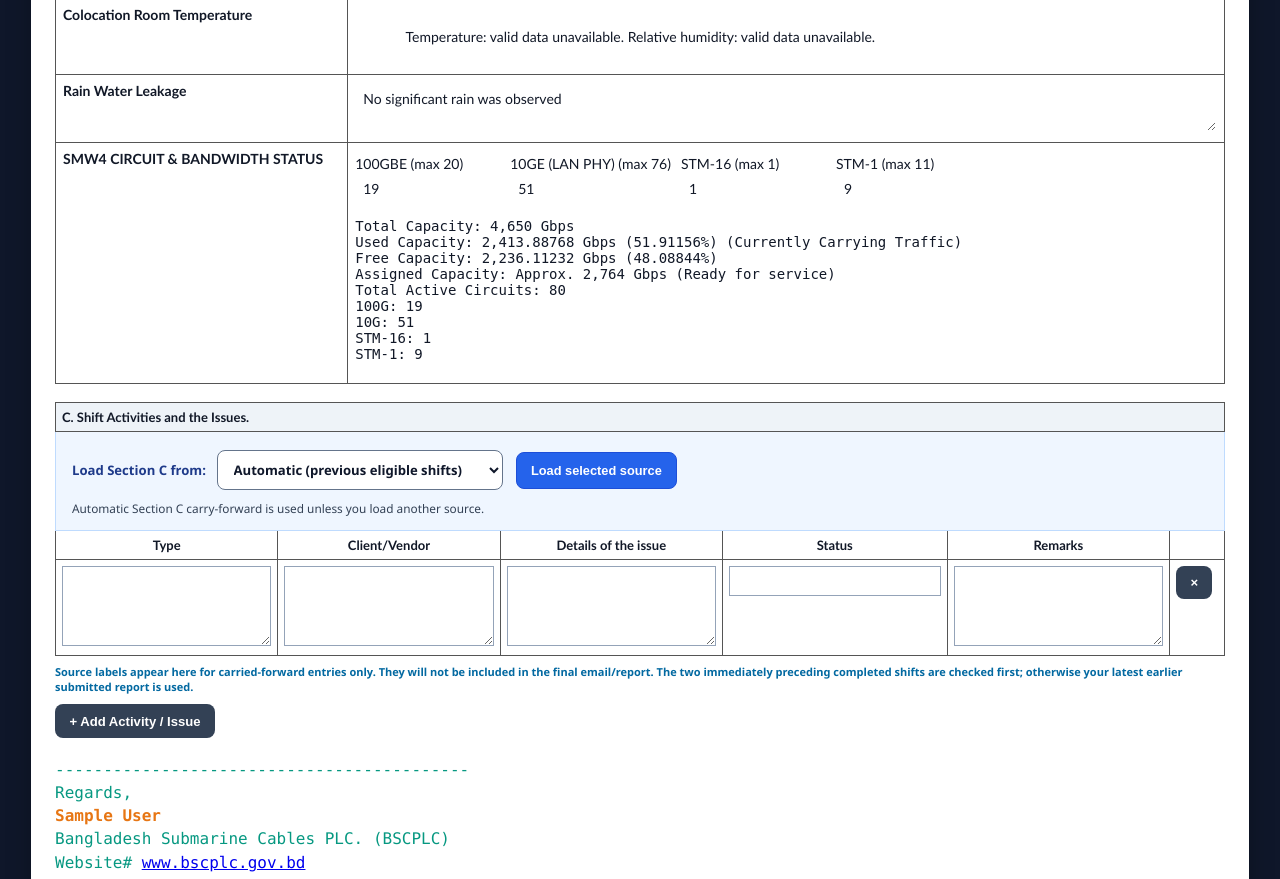
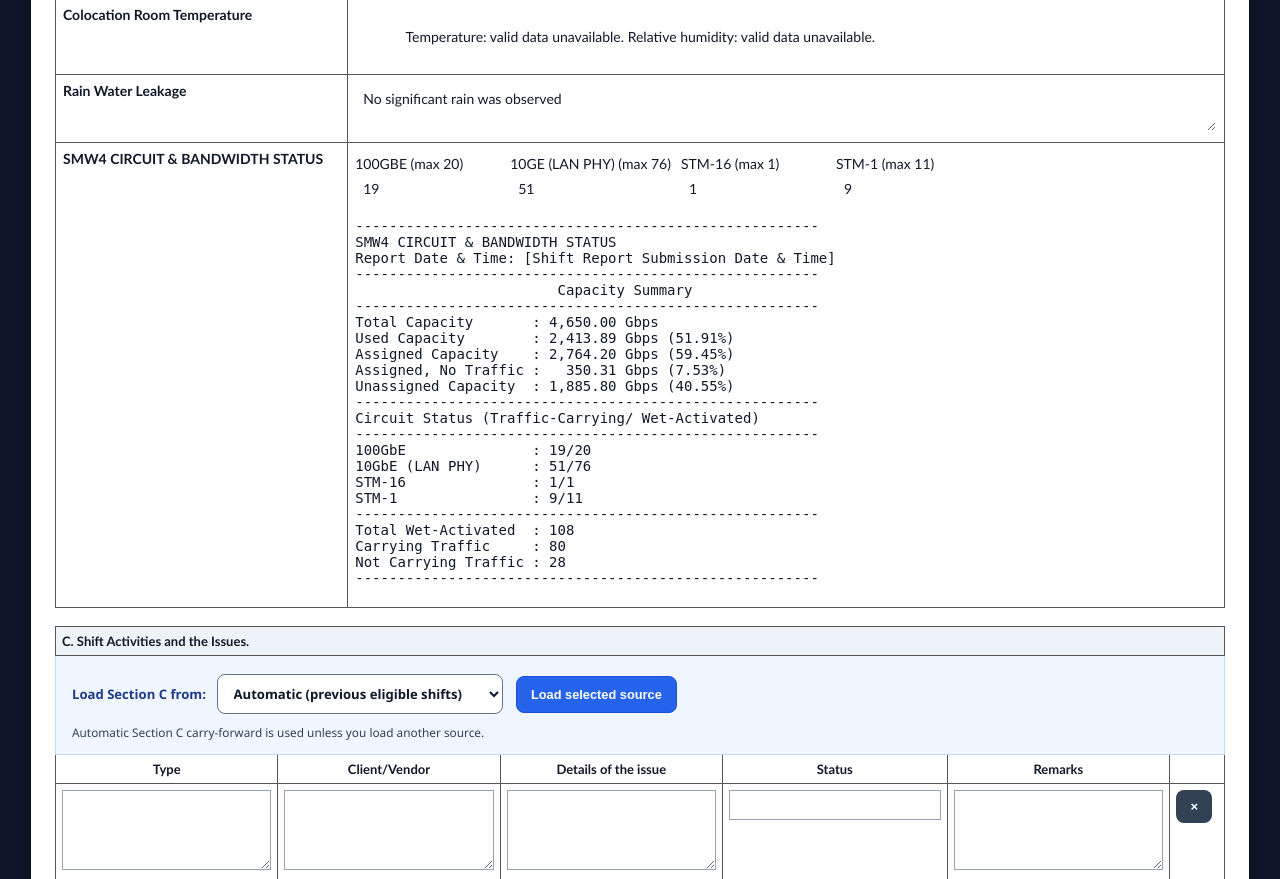
Before and after one commit to JsayeedR/sysmonitor, a Django app: page /shift-report/ in a window 1280 px wide. Shown: the part 1429-2308 px from the top of the page. Run offline with Django 5.2, Linux system fonts and the light colour scheme; the visitor is signed in with stand-in values (Sample User, id 1); data comes from the database, SQL or seed files in the repository; data that the repository does not hold is empty.

Commit message:
SysMonitor RC25: update security bulletin and exact circuit status block

```diff
--- a/sysmonitor/monitor/manual_content.py
+++ b/sysmonitor/monitor/manual_content.py
@@ -157,7 +157,7 @@ PAGE_GUIDES = [
             "For Night Shift only, Section B (Regular Shift Activities) includes the PREVIOUS calendar day's Generator Log, directly after SMW4 CIRCUIT & BANDWIDTH STATUS. It shows generator starts/ends and Gen-01, Gen-02, and grand totals where genuine generator runtime is recorded.",
             "The Night Shift calendar-day Generator Log uses the same source and day-splitting algorithm as the daily Generator Log email/Telegram message, including audited manual cycles and generator-mode changes. Rows and Gen-01 / Gen-02 totals must match for the same BDT date.",
             "A PDB outage does not by itself establish a generator run. Check recorded cycles and generator-mode history if the source daily Generator Log is wrong; do not invent runtime in the Shift Report.",
-            "WET Segment maximum circuit configuration sets Assigned Capacity (sum of maximum circuits multiplied by 100, 10, 2.488, and 0.15552 Gbps). The report's selected active-circuit counts determine Used Capacity, Free Capacity = 4,650 minus Used, and Total Active Circuits. A +1 maximum 10G circuit adds 10 Gbps Assigned Capacity; it does not change Used Capacity unless carrying circuits change.",
+            "WET Segment maximum circuit configuration sets Assigned Capacity (sum of maximum circuits multiplied by 100, 10, 2.488, and 0.15552 Gbps). The report's selected traffic-carrying circuit counts determine Used Capacity. Assigned, No Traffic = Assigned minus Used; Unassigned Capacity = 4,650 minus Assigned; each percentage is relative to the fixed 4,650 Gbps total. Circuit rows show carrying / WET-activated, with Wet-Activated and Not Carrying Traffic counts computed from WET maximum counts. A +1 maximum 10G circuit adds 10 Gbps Assigned Capacity; it does not change Used Capacity unless carrying circuits change. The exact dash-separated plain-text SMW4 block is frozen with the BDT submission time on first email sending, and older SENT reports remain unchanged.",
             "An unsent draft refreshes operational snapshots when reopened or saved. A shared manual/scheduled sending handler refreshes them again before the first main email is prepared. These refreshes must not overwrite the engineer's typed remarks, activities, or AC shifting selections.",
             "A successfully SENT report opens the identical read-only report view for both its author and other engineers, including direct old edit links. DRAFT reports remain editable by their owner or authorized Admin.",
             "An already-emailed SENT snapshot remains frozen during retries and when underlying generator cycles/WET configuration are subsequently edited. DRAFT operational facts are refreshed before sending; old SENT reports are not silently rewritten.",
--- a/sysmonitor/shiftreport/reporting.py
+++ b/sysmonitor/shiftreport/reporting.py
@@ -237,6 +237,29 @@ def _html_lines(value):
     return html.escape(
         value or ''
     ).replace('\n', '<br>')
+
+
+def _circuit_status_html(value):
+    # Only newly formatted records render as a fixed-width plain-text block;
+    # historical SENT reports retain the original <br> representation.
+    from .services import is_new_circuit_block
+    if is_new_circuit_block(value):
+        return ('<pre style="white-space:pre;overflow-x:auto;'
+                'margin:0;font:12px/1.55 Consolas,Monaco,monospace">'
+                + html.escape(value) + '</pre>')
+    return _html_lines(value)
+
+
+def _circuit_table_cells(value):
+    from .services import is_new_circuit_block
+    if is_new_circuit_block(value):
+        return ('<td colspan="2" style="border:1px solid #555;padding:6px">'
+                + _circuit_status_html(value) + '</td>')
+    # Legacy/SENT display retains the original two-cell report layout.
+    return ('<td style="border:1px solid #555;padding:6px">'
+            '<strong>SMW4 CIRCUIT &amp; BANDWIDTH STATUS</strong></td>'
+            '<td style="border:1px solid #555;padding:6px">'
+            + _html_lines(value) + '</td>')
 
 
 def _outage_summary_html(summary):
@@ -588,12 +611,7 @@ def build_html_body(report, config):
           </tr>
 
           <tr>
-            <td style="border:1px solid #555;padding:6px">
-              <strong>SMW4 CIRCUIT &amp; BANDWIDTH STATUS</strong>
-            </td>
-            <td style="border:1px solid #555;padding:6px">
-              {_html_lines(report.bandwidth_status)}
-            </td>
+            {_circuit_table_cells(report.bandwidth_status)}
           </tr>
         </table>
         {_previous_day_generator_html(report)}
--- a/sysmonitor/shiftreport/templates/shiftreport/home.html
+++ b/sysmonitor/shiftreport/templates/shiftreport/home.html
@@ -1217,11 +1217,15 @@ document.addEventListener('DOMContentLoaded', function () {
  const limits=JSON.parse(document.getElementById('sm-wet-limits').textContent), rates=[100,10,2.488,0.15552];
  const text=area.value;
  const defaults=[19,51,1,9];
- const matches=['100G','10G','STM-16','STM-1'].map((label,i)=>{
-   const line=text.split('\n').find(x=>x.trim().startsWith(label+':'));
-   const parsed=line?Number(line.trim().split(':')[1].trim()):NaN;
-   return Number.isInteger(parsed)?parsed:defaults[i];
- });
+ function readCounts(text){
+   return [['100GbE','100G'],['10GbE (LAN PHY)','10G'],['STM-16','STM-16'],['STM-1','STM-1']].map(pair=>{
+     const line=text.split('\n').find(x=>pair.some(label=>x.trim().startsWith(label+':')||x.trim().startsWith(label+' :')));
+     const match=line && line.match(/:\s*(\d+)(?:\s*\/\s*\d+)?\s*$/);
+     return match?Number(match[1]):null;
+   });
+ }
+ const parsedInitial=readCounts(text);
+ const matches=parsedInitial.every(Number.isInteger)?parsedInitial:defaults;
  const inputs=[];
  let circuitsManuallyEdited=false;
  labels.forEach((label,i)=>{
@@ -1237,14 +1241,33 @@ document.addEventListener('DOMContentLoaded', function () {
    const valid=inputs.every((x,i)=>x.value!=='' && Number.isInteger(values[i]) && values[i]>=0 && values[i]<=limits[i]);
    if(!valid){preview.textContent='Enter valid traffic-carrying circuit counts within the limits.';area.value='';return;}
    const used=values.reduce((s,n,i)=>s+n*rates[i],0);
-   const f=n=>Number(n.toFixed(5)).toLocaleString('en-US',{maximumFractionDigits:5});
+   const assigned=limits.reduce((sum,n,i)=>sum+n*rates[i],0);
+   if(assigned>4650 || used>assigned){preview.textContent='Capacity exceeds total installed capacity.';area.value='';return;}
+   const money=n=>n.toLocaleString('en-US',{minimumFractionDigits:2,maximumFractionDigits:2});
+   const pct=n=>money(n*100/4650)+'%';
+   const line=(label,val)=>label.padEnd(21,' ')+': '+val;
+   const sep='-'.repeat(55);
    area.value=[
-    'Total Capacity: 4,650 Gbps',
-    'Used Capacity: '+f(used)+' Gbps ('+f(used/4650*100)+'%) (Currently Carrying Traffic)',
-    'Free Capacity: '+f(4650-used)+' Gbps ('+f((4650-used)/4650*100)+'%)',
-    'Assigned Capacity: Approx. '+f(Math.round(limits.reduce((sum,n,i)=>sum+n*rates[i],0)))+' Gbps (Ready for service)',
-    'Total Active Circuits: '+values.reduce((a,b)=>a+b,0),
-    '100G: '+values[0],'10G: '+values[1],'STM-16: '+values[2],'STM-1: '+values[3]
+     sep,
+     'SMW4 CIRCUIT & BANDWIDTH STATUS',
+     'Report Date & Time: [Shift Report Submission Date & Time]',
+     sep,
+     '\t\t\tCapacity Summary',
+     sep,
+     line('Total Capacity',money(4650)+' Gbps'),
+     line('Used Capacity',money(used)+' Gbps ('+pct(used)+')'),
+     line('Assigned Capacity',money(assigned)+' Gbps ('+pct(assigned)+')'),
+     line('Assigned, No Traffic',money(assigned-used).padStart(8,' ')+' Gbps ('+pct(assigned-used)+')'),
+     line('Unassigned Capacity',money(4650-assigned)+' Gbps ('+pct(4650-assigned)+')'),
+     sep,
+     'Circuit Status (Traffic-Carrying/ Wet-Activated)',
+     sep,
+     ...['100GbE','10GbE (LAN PHY)','STM-16','STM-1'].map((k,i)=>line(k,values[i]+'/'+limits[i])),
+     sep,
+     line('Total Wet-Activated',String(limits.reduce((a,b)=>a+b,0))),
+     line('Carrying Traffic',String(values.reduce((a,b)=>a+b,0))),
+     line('Not Carrying Traffic',String(limits.reduce((a,b)=>a+b,0)-values.reduce((a,b)=>a+b,0))),
+     sep
    ].join('\n');
    preview.textContent=area.value;
  }
@@ -1259,15 +1282,7 @@ document.addEventListener('DOMContentLoaded', function () {
    const text=(event.detail &&
      event.detail.bandwidth_status) || '';
 
-   const parsed=['100G','10G','STM-16','STM-1'].map(label=>{
-     const line=text.split('\n').find(
-       x=>x.trim().startsWith(label+':')
-     );
-     if(!line)return null;
-     const raw=line.split(':').slice(1).join(':').trim();
-     if(!/^\d+$/.test(raw))return null;
-     return Number(raw);
-   });
+   const parsed=readCounts(text);
 
    if(parsed.some(n=>n===null))return;
 
--- a/sysmonitor/shiftreport/views.py
+++ b/sysmonitor/shiftreport/views.py
@@ -1890,15 +1890,24 @@ def shift_report_send(request, report_id):
     report.email_to = to_list
     report.email_cc = cc_list
     report.submitted_at = report.submitted_at or now
-    report.save(
-        update_fields=[
-            'email_subject',
-            'email_to',
-            'email_cc',
-            'submitted_at',
-            'updated_at',
-        ]
-    )
+    update_fields = ['email_subject', 'email_to', 'email_cc',
+                     'submitted_at', 'updated_at']
+    # Freeze only the NEW plain-text format before initial SMTP delivery;
+    # legacy SENT/email snapshots must remain byte-for-byte untouched.
+    if report.main_email_sent_at is None:
+        from .services import (is_new_circuit_block, parse_circuit_counts,
+                               format_circuit_bandwidth)
+        if is_new_circuit_block(report.bandwidth_status):
+            try:
+                report.bandwidth_status = format_circuit_bandwidth(
+                    parse_circuit_counts(report.bandwidth_status),
+                    submitted_at=report.submitted_at,
+                )
+            except ValueError as exc:
+                messages.error(request, f'Circuit/WET configuration changed: {exc}')
+                return redirect('shiftreport:edit', report_id=report.id)
+            update_fields.append('bandwidth_status')
+    report.save(update_fields=update_fields)
 
     # ------------------------------------------------------
     # NORMAL HANDOVER EMAIL
```
Also changed, not shown: sysmonitor/monitor/templates/monitor/security_updates.html (+5 -4 lines), sysmonitor/shiftreport/services.py (+66 -16 lines), sysmonitor/shiftreport/templates/shiftreport/edit.html (+35 -12 lines), sysmonitor/shiftreport/test_circuit_format_rc25.py (added, +42 -0 lines), sysmonitor/shiftreport/test_final_closeout_rc25.py (+7 -7 lines).
